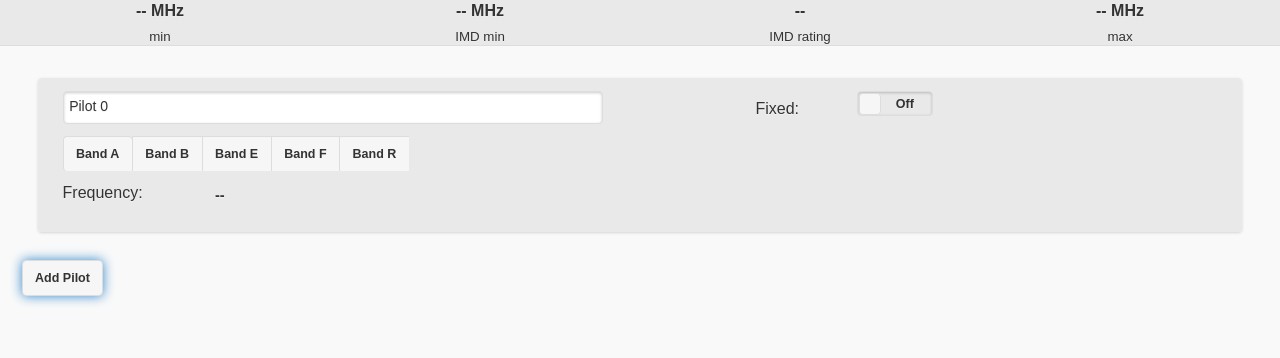
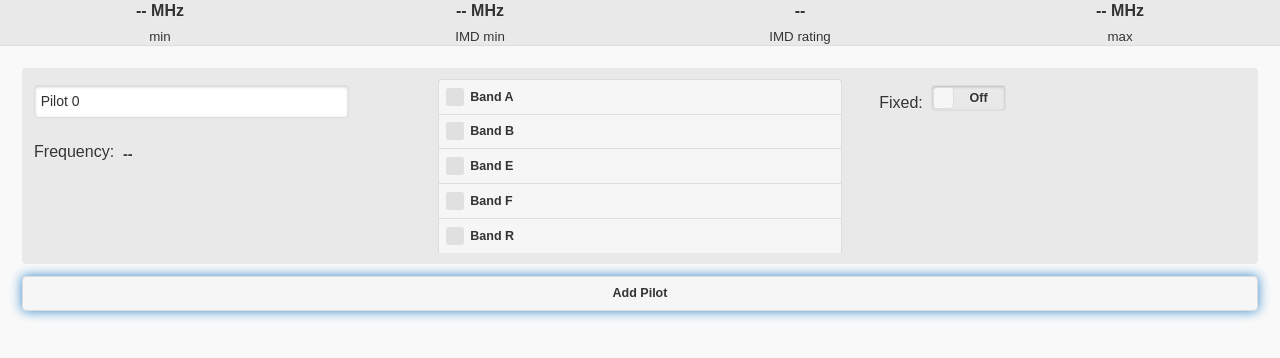
Before and after one commit to Mio44/fpvcalc, a plain HTML site: page index.html in a window 1280 px wide. Both pictures are taken after a click on the button "Add Pilot". Drawn offline with Linux system fonts and the light colour scheme.

Commit message:
finetuning

```diff
--- a/fpvcalc.js
+++ b/fpvcalc.js
@@ -146,18 +146,20 @@ function setPilotFreqLayout(layout) {
 
 function buildPilotWidget$(pilot) {
     var els = "";
-    els += "<fieldset class='ui-field-contain ui-corner-all ui-shadow pilot' id='"+pilot.id+"' style='background-color: #e9e9e9; margin: 10px 0; padding: 0 25px;'>";
-    els +=     "<div class='ui-grid-a'>";
-    els +=         "<div class='ui-block-a' style='width:60%;'>";
+    els += "<div class='ui-body ui-corner-all pilot' id='"+pilot.id+"' style='background-color:#e9e9e9;margin-bottom:0.4em;'>";
+    els +=     "<div class='ui-grid-b'>";
+    els +=         "<div class='ui-block-a'>";
     els +=             "<div class='ui-field-contain'><label for='"+pilot.uiID+"-name' class='ui-hidden-accessible'>Name:</label><input type='text' id='"+pilot.uiID+"-name' value='"+pilot.name+"' class='selector-name'></input></div>";
-    els +=             "<div data-role='controlgroup' data-type='horizontal'>";
+    els +=             "<div class='ui-field-contain'><label style='margin-top:0.75em;' for='"+pilot.uiID+"-frequency'>Frequency:</label><h3 id='"+pilot.uiID+"-frequency' class='display-frequency'>--</h3></div>";
+    els +=         "</div>";
+    els +=         "<div class='ui-block-b'>";
+    els +=             "<div data-role='controlgroup'>";
     for (band in BANDS) {
         els +=             "<label for='"+pilot.uiID+"-band"+band+"'>Band "+band+"</label><input type='checkbox' id='"+pilot.uiID+"-band"+band+"' band='"+band+"' class='selector-band'></input>";
     }
     els +=             "</div>";
-    els +=             "<div class='ui-field-contain'><label style='margin-top:0.75em;' for='"+pilot.uiID+"-frequency'>Frequency:</label><h3 id='"+pilot.uiID+"-frequency' class='display-frequency'>--</h3></div>";
     els +=         "</div>";
-    els +=         "<div class='ui-block-b' style='width:40%;'>";
+    els +=         "<div class='ui-block-c' style='text-align:right;'>";
     els +=             "<div class='ui-field-contain'><label for='"+pilot.uiID+"-fixed'>Fixed:</label><input data-role='flipswitch' type='checkbox' id='"+pilot.uiID+"-fixed' class='selector-fixed'></input></div>";
     els +=             "<div class='ui-field-contain' style='display:none;'><label for='"+pilot.uiID+"-channel'>Channel:</label>";
     els +=             "<select id='"+pilot.uiID+"-channel' data-inline='true' class='selector-channel'>";
@@ -167,7 +169,7 @@ function buildPilotWidget$(pilot) {
     els +=             "</select></div>";
     els +=         "</div>";
     els +=     "</div>";
-    els += "</fieldset>";
+    els += "</div>";
     return $(els);
 }
 
@@ -238,6 +240,11 @@ function setupListeners($widget) {
         setPilotFreqs(i, [BANDS[$widget.data("band")][$(this).val() - 1]]);
         calculateFreqs();
     });
+		$widget.find(".selector-name").on("blur", function(e) {
+				var $widget = getPilotWidget$(this);
+        var i = getIndex($widget);
+				setPilotName(i, $(this).val());
+	  });
 }
 
 function calculateFreqs() {
--- a/index.html
+++ b/index.html
@@ -25,13 +25,11 @@
             </div><!-- /header -->
 
             <div data-role="main" class="ui-content">
-                <div class="ui-body ui-body-d ui-corner-all">
-                    <div data-role="controlgroup" id="pilots" class="ui-mini">
-                        <!-- pilots are added here -->
-                    </div>
+                <div id="pilots" data-role="controlgroup" class="ui-mini">
+                    <!-- pilots are added here -->
                 </div>
                 <div class="ui-field-contain ui-mini">
-                    <button id="append" data-inline="true">Add Pilot</button>
+                    <button id="append">Add Pilot</button>
                 </div>
             </div><!-- /content -->
 
```
